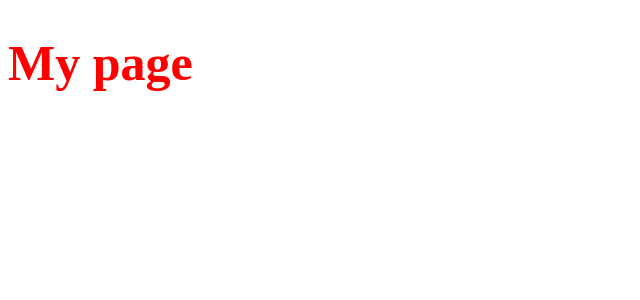
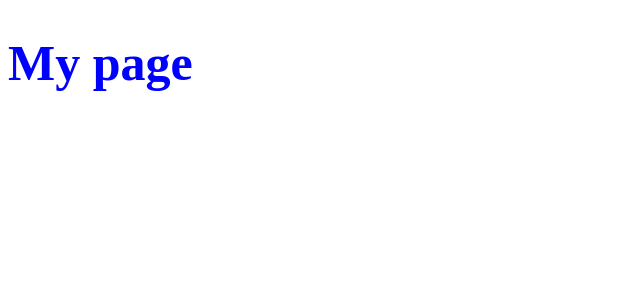
Before and after one commit to LeChatErrant/front-template, a Next.js app: page / in a window 1280 px wide. Shown: the top 300 px of the page, without its empty margins (0-640 px from the left). Built offline with nearby package versions, Linux system fonts and the light colour scheme.

Commit message:
style: eslint + prettier + lint on staged files

```diff
--- a/pages/index.tsx
+++ b/pages/index.tsx
@@ -1,7 +1,7 @@
 import styled from 'styled-components'
 
 const Title = styled.h1`
-  color: red;
+  color: blue;
   font-size: 50px;
 `
 
```
Also changed, not shown: package.json (+19 -2 lines), .eslintrc.js (added), .prettierrc.js (added), 2 other files (tests, documents, lock files or other folders).
